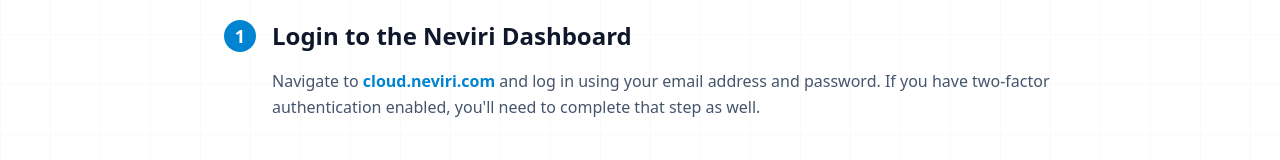
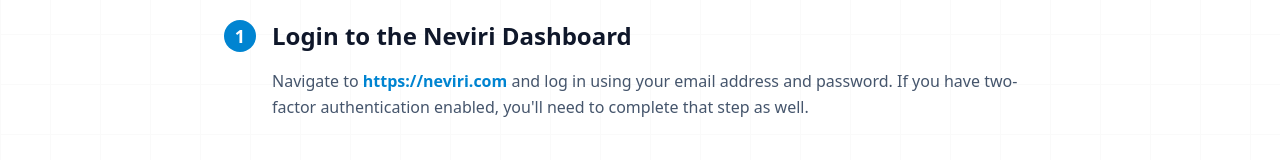
Before and after one commit to ArcLogiQ/Neviri-Website, a Next.js app: page /knowledge-base/create-virtual-machine in a window 1280 px wide. Shown: the part 416-576 px from the top of the page. Built offline with nearby package versions, Linux system fonts and the light colour scheme; no server answers.

Commit message:
fix website name

```diff
--- a/src/app/knowledge-base/create-virtual-machine/page.jsx
+++ b/src/app/knowledge-base/create-virtual-machine/page.jsx
@@ -62,8 +62,8 @@
                                     <h2 className="text-2xl font-bold text-[#0F172A] mb-4">Login to the Neviri Dashboard</h2>
                                     <p className="text-slate-600 leading-relaxed">
                                         Navigate to{" "}
-                                        <a href="https://cloud.neviri.com" className="text-sky-600 font-semibold hover:underline">
-                                            cloud.neviri.com
+                                        <a href="https://neviri.com" className="text-sky-600 font-semibold hover:underline">
+                                            https://neviri.com
                                         </a>{" "}
                                         and log in using your email address and password. If you have two-factor authentication enabled,
                                         you'll need to complete that step as well.
```
